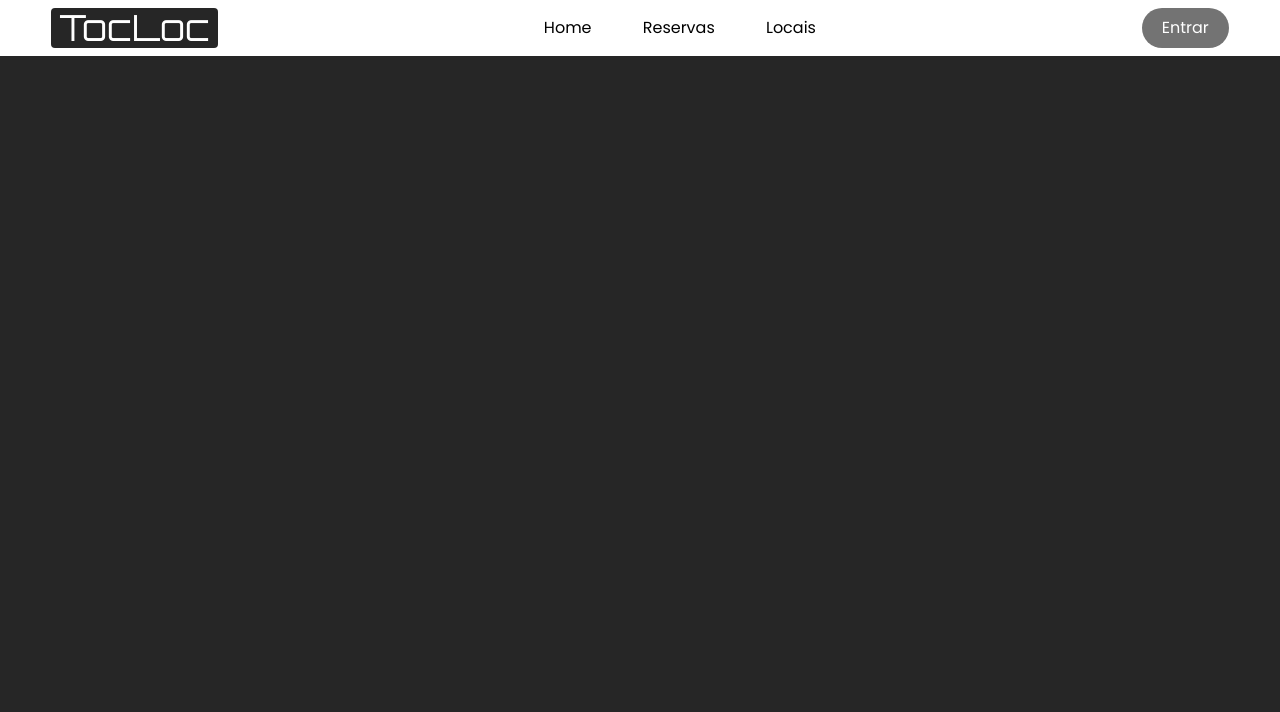
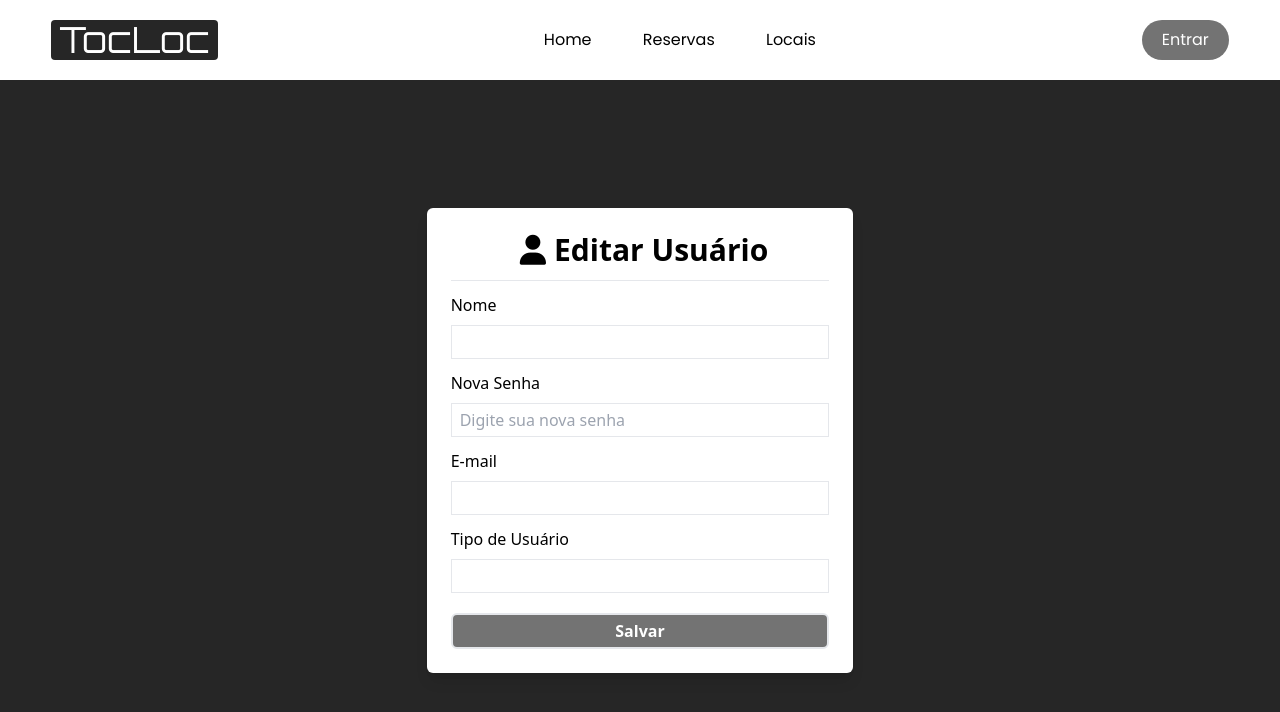
Before and after one commit to waltherpires/tocloc-frontend, a React (Vite) app: page /edit/1 in a window 1280 px wide. Shown: the top 712 px of the page. Built offline with nearby package versions, Linux system fonts and the light colour scheme; no server answers.

Commit message:
Iniciei tela de editar usuário

```diff
--- a/http.js
+++ b/http.js
@@ -3,6 +3,15 @@ import axios from "axios";
 export async function fetchAllUsers(){
     const response = await axios.get('http://localhost:8080/users');
 
+    return response.data;
+}
+
+export async function fetchUserById(id){
+    const response = await axios.get(`http://localhost:8080/users/${id}`)
+
+    if(response.status > 400){
+        throw new Error("Usuário não encontrado")
+    }
 
     return response.data;
 }
@@ -10,7 +19,7 @@ export async function fetchAllUsers(){
 export async function deleteUserById(id){
     const response = await axios.delete(`http://localhost:8080/users/${id}`);
 
-    if(response.status > 300){
+    if(response.status > 400){
         throw new Error("Erro ao excluir usuário")
     }
 
--- a/src/MyRoutes.jsx
+++ b/src/MyRoutes.jsx
@@ -5,8 +5,9 @@ import {
   } from "react-router-dom";
 
 import Home from "./pages/Home";
-import Login from "./pages/Login"
-import Header from './components/Header'
+import Login from "./pages/Login";
+import EditUser from "./pages/EditUser";
+import Header from './components/Header';
 
 export default function MyRoutes() {
     return (
@@ -15,6 +16,7 @@ export default function MyRoutes() {
             <Routes>
                 <Route path="/" element={<Home />} />
                 <Route path="login" element={<Login />} />
+                <Route path="edit/:userId" element={<EditUser />} />
             </Routes>
         </Router>
     )
--- a/src/components/Header.jsx
+++ b/src/components/Header.jsx
@@ -20,19 +20,19 @@ export default function Header(){
 
     return (
         <header className="bg-white font-primary">
-            <nav className="mx-auto h-14 flex justify-between items-center w-[92%] gap-4">
+            <nav className="mx-auto h-[10vh] flex justify-between items-center w-[92%] gap-4">
                 <div className="">
                     <p className=" bg-neutral-800 px-2 rounded text-4xl text-center font-logo"><a className="text-white">TocLoc</a></p>
                 </div>
                 <div className={listClass}>
                     <ul className="flex md:flex-row flex-col md:items-center md:gap-[4vw] gap-8">
-                        <li><Link className="hover:text-gray-500" to="teste">Home</Link></li>
-                        <li><Link className="hover:text-gray-500" to="teste">Reservas</Link></li>
-                        <li><Link className="hover:text-gray-500" to="teste">Locais</Link></li>
+                        <li><Link className="hover:text-gray-500" to="/">Home</Link></li>
+                        <li><Link className="hover:text-gray-500" to="reservas">Reservas</Link></li>
+                        <li><Link className="hover:text-gray-500" to="locais">Locais</Link></li>
                     </ul>
                 </div>
                 <div className="flex items-center gap-4">
-                    <button className=" px-5 py-2 rounded-full bg-neutral-500 text-white hover:bg-neutral-900">Entrar</button>
+                    <Link className=" px-5 py-2 rounded-full bg-neutral-500 text-white hover:bg-neutral-900" to="login">Entrar</Link>
 
                     {iconMenu && <IoMdMenu onClick={onToggleMenu} className="text-3xl cursor-pointer md:hidden"/>}
                     {!iconMenu && <IoMdClose onClick={onToggleMenu} className="text-3xl cursor-pointer md:hidden"/>}
--- a/src/components/UserTable.jsx
+++ b/src/components/UserTable.jsx
@@ -39,6 +39,10 @@ export default function UserTable(){
         }
     }
 
+    function handleEditUser(user){
+        window.location = `http://localhost:5173/edit/${user.id}`;
+    };
+
     function handleError() {
         setError(null);
     }
@@ -72,7 +76,7 @@ export default function UserTable(){
                                 <td className={`${user.id % 2 === 0 ? whiteRow: grayRow} hidden md:table-cell`}>{user.phoneNumber}</td>
                                 <td className={`${user.id % 2 === 0 ? whiteRow: grayRow} hidden md:table-cell`}>{user.typeOfUser}</td>
                                 <td className={`${user.id % 2 === 0 ? whiteRow: grayRow} space-x-2`}>
-                                    <button className="bg-blue-500 hover:bg-blue-700 text-white font-bold py-2 px-3 rounded">Editar</button>
+                                    <button className="bg-blue-500 hover:bg-blue-700 text-white font-bold py-2 px-3 rounded" onClick={() => handleEditUser(user)}>Editar</button>
                                     <button className="bg-red-500 hover:bg-red-700 text-white font-bold py-2 px-3 rounded" onClick={() => handleRemoveUser(user.id)}>Excluir</button>
                                 </td>
                             </tr>
--- /dev/null
+++ b/src/pages/EditUser.jsx
@@ -0,0 +1,59 @@
+import { useParams } from "react-router-dom";
+import { fetchUserById } from "../../http";
+import { useEffect, useState } from "react";
+
+export default function EditUser(){
+  const { userId } = useParams();
+  const [isFetching, setIsFetching] = useState(false);
+  const [user, setUser] = useState({});
+  const [error, setError] = useState();
+
+  useEffect(() =>{
+      async function fetchUser(){
+          setIsFetching(true);
+          try{
+              const editUser = await fetchUserById(userId);
+              setUser(editUser);
+          }catch(error){
+              console.log(error.message);
+              setError(error.message);
+          }
+          setIsFetching(false);
+      }
+
+      fetchUser();
+  }, []);
+
+
+
+  return (
+    <div className="flex justify-center items-center h-[90vh]">
+      <div className="w-1/3 p-6 shadow-lg bg-white rounded-md">
+        <h1 className="text-3xl block text-center font-semibold"><i class="fa-solid fa-user mx-2"></i>Editar Usuário</h1>
+        <hr className="mt-3"/>
+        <div className="mt-3">
+          <label for="username" className="block text-base mb-2">Nome</label>
+          <input type="text" id="username" className="border w-full text-base px-2 py-1 focus:outline-none focus:ring-0 focus:border-gray-600" value={user.name}/>
+        </div>
+        <div className="mt-3">
+          <label for="password" className="block text-base mb-2">Nova Senha</label>
+          <input type="password" id="password" className="border w-full text-base px-2 py-1 focus:outline-none focus:ring-0 focus:border-gray-600" placeholder="Digite sua nova senha"/>
+        </div>
+        <div className="mt-3">
+          <label for="email" className="block text-base mb-2">E-mail</label>
+          <input type="email" id="email" className="border w-full text-base px-2 py-1 focus:outline-none focus:ring-0 focus:border-gray-600" value={user.email}/>
+        </div>
+        <div className="mt-3">
+          <label for="tipo" className="block text-base mb-2">Tipo de Usuário</label>
+          <input type="text" id="tipo" className="border w-full text-base px-2 py-1 focus:outline-none focus:ring-0 focus:border-gray-600" value={user.typeOfUser}/>
+        </div>
+        <div className="mt-5">
+          <button type="submit" className="border-2 py-1 rounded-md w-full font-semibold bg-neutral-500 text-white hover:bg-neutral-900">Salvar</button>
+        </div>
+      </div>
+
+
+    </div>
+
+  )
+}
--- a/src/pages/Home.jsx
+++ b/src/pages/Home.jsx
@@ -2,7 +2,7 @@ import UserTable from "../components/UserTable";
 
 export default function Home() {
     return (
-        <div className="flex items-center justify-center h-screen min-h-screen">
+        <div className="flex items-center justify-center h-[90vh]">
             <UserTable />
         </div>
     )
--- a/src/pages/Login.jsx
+++ b/src/pages/Login.jsx
@@ -2,7 +2,7 @@
 
 export default function Login(){
   return (
-    <div className="flex justify-center items-center h-screen">
+    <div className="flex justify-center items-center h-[90vh]">
       <div className="w-1/3 p-6 shadow-lg bg-white rounded-md">
         <h1 className="text-3xl block text-center font-semibold"><i class="fa-solid fa-user mx-2"></i>Login</h1>
         <hr className="mt-3"/>
```
